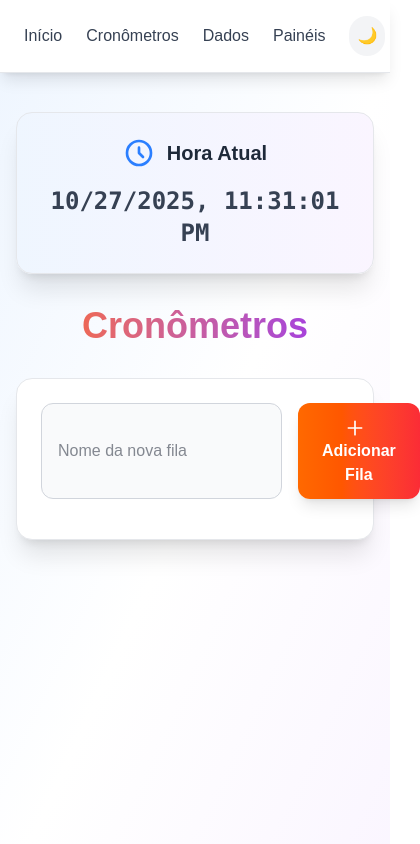
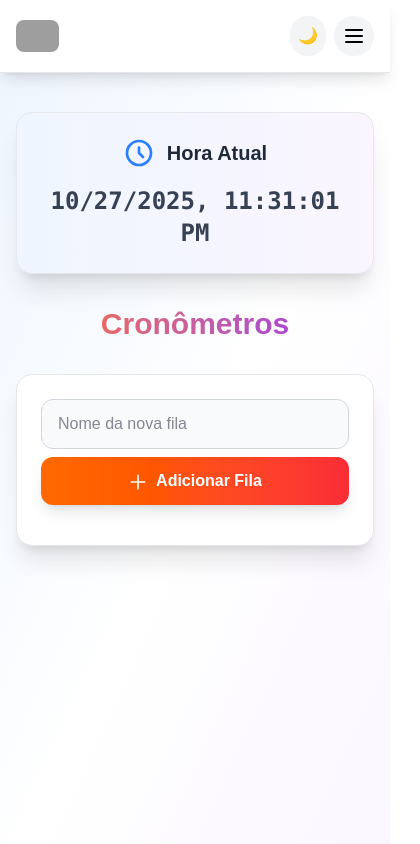
Before and after one commit to BernardoBrugg/P02, a Next.js app: page /chronometers in a window 390 px wide. Shown: the top 844 px of the page, 420 px wide, since content can reach past the window. Built offline with nearby package versions, Linux system fonts and the light colour scheme; grey boxes are pictures that could not be loaded.

Commit message:
mobile fit

```diff
--- a/src/app/chronometers/page.tsx
+++ b/src/app/chronometers/page.tsx
@@ -85,7 +85,7 @@ export default function Chronometers() {
         <div className="animate-fade-in">
           <TimestampCard />
         </div>
-        <h1 className="text-4xl font-bold text-transparent bg-clip-text bg-gradient-to-r from-orange-500 to-purple-600 mb-8 text-center animate-slide-in-left">
+        <h1 className="text-3xl sm:text-4xl font-bold text-transparent bg-clip-text bg-gradient-to-r from-orange-500 to-purple-600 mb-8 text-center animate-slide-in-left">
           Cronômetros
         </h1>
         <div
@@ -93,7 +93,7 @@ export default function Chronometers() {
           style={{ animationDelay: "0.2s" }}
         >
           <div className="bg-white dark:bg-gray-800 border border-gray-200 dark:border-gray-700 p-6 rounded-2xl shadow-xl hover:shadow-2xl transition-all duration-500">
-            <div className="flex space-x-4 mb-4">
+            <div className="flex flex-col sm:flex-row space-y-2 sm:space-y-0 sm:space-x-4 mb-4">
               <input
                 type="text"
                 value={newQueue}
--- a/src/app/dashboards/page.tsx
+++ b/src/app/dashboards/page.tsx
@@ -123,7 +123,7 @@ export default function Dashboards() {
   return (
     <div className="min-h-screen bg-gradient-to-br from-blue-50 via-white to-purple-50 dark:from-gray-900 dark:via-gray-800 dark:to-purple-900 py-12 px-4 sm:px-6 lg:px-8">
       <div className="max-w-6xl mx-auto">
-        <h1 className="text-4xl font-bold text-transparent bg-clip-text bg-gradient-to-r from-orange-500 to-purple-600 mb-8 text-center animate-fade-in">
+        <h1 className="text-3xl sm:text-4xl font-bold text-transparent bg-clip-text bg-gradient-to-r from-orange-500 to-purple-600 mb-8 text-center animate-fade-in">
           Painéis de Desempenho
         </h1>
 
--- a/src/app/data/page.tsx
+++ b/src/app/data/page.tsx
@@ -60,7 +60,7 @@ export default function Data() {
   return (
     <div className="min-h-screen bg-gradient-to-br from-blue-50 via-white to-purple-50 dark:from-gray-900 dark:via-gray-800 dark:to-purple-900 py-12 px-4 sm:px-6 lg:px-8">
       <div className="max-w-6xl mx-auto">
-        <h1 className="text-4xl font-bold text-transparent bg-clip-text bg-gradient-to-r from-orange-500 to-purple-600 mb-8 text-center animate-fade-in">
+        <h1 className="text-3xl sm:text-4xl font-bold text-transparent bg-clip-text bg-gradient-to-r from-orange-500 to-purple-600 mb-8 text-center animate-fade-in">
           Dados
         </h1>
         <div className="mb-8 text-center animate-slide-in-left">
--- a/src/app/page.tsx
+++ b/src/app/page.tsx
@@ -10,15 +10,15 @@ export default function Home() {
             alt="Logo do Aplicativo de Teoria de Filas"
             className="h-28 w-auto mx-auto mb-4 animate-fade-in rounded-2xl shadow-2xl ring-4 ring-orange-500/20 hover:scale-105 transition-transform duration-300"
           />
-          <h1 className="text-6xl font-extrabold text-transparent bg-clip-text bg-gradient-to-r from-orange-500 to-purple-600 mb-6 animate-fade-in">
+          <h1 className="text-4xl sm:text-6xl font-extrabold text-transparent bg-clip-text bg-gradient-to-r from-orange-500 to-purple-600 mb-6 animate-fade-in">
             Aplicativo de Teoria de Filas
           </h1>
-          <p className="text-xl text-gray-600 dark:text-gray-300 mb-8 max-w-3xl mx-auto leading-relaxed">
+          <p className="text-lg sm:text-xl text-gray-600 dark:text-gray-300 mb-8 max-w-3xl mx-auto leading-relaxed">
             Analise sistemas de filas medindo tempos de chegada, visualizando
             dados e explorando painéis com gráficos e métricas importantes.
             Mergulhe no mundo da teoria de filas com precisão e elegância.
           </p>
-          <div className="flex justify-center space-x-4">
+          <div className="flex flex-col sm:flex-row justify-center space-y-4 sm:space-y-0 sm:space-x-4">
             <Link
               href="/chronometers"
               className="bg-gradient-to-r from-orange-500 to-red-500 text-white px-8 py-3 rounded-full font-semibold hover:from-orange-600 hover:to-red-600 transition-all duration-300 transform hover:scale-105 shadow-lg"
--- a/src/components/Chronometer.tsx
+++ b/src/components/Chronometer.tsx
@@ -126,18 +126,16 @@ export function Chronometer({
             {pendingClients.length}
           </span>
         </div>
-        {pendingClients.length > 0 && (
         <div className="flex justify-between items-center">
           <span className="text-gray-600 dark:text-gray-400 font-medium">
             Espera Atual:
           </span>
           <span className="text-xl font-mono text-orange-500 font-bold">
-              {formatTime(currentWait)}
+            {pendingClients.length > 0 ? formatTime(currentWait) : '--'}
           </span>
         </div>
-        )}
       </div>
-      <div className="flex space-x-4 justify-center">
+      <div className="flex flex-col sm:flex-row space-y-2 sm:space-y-0 sm:space-x-4 justify-center">
         <button
           onClick={arriving}
           disabled={pendingClients.length > 0}
--- a/src/components/Nav.tsx
+++ b/src/components/Nav.tsx
@@ -3,26 +3,29 @@
 import Link from "next/link";
 import Image from "next/image";
 import { useTheme } from "next-themes";
+import { useState } from "react";
 
 export function Nav() {
   const { theme, setTheme } = useTheme();
+  const [isMenuOpen, setIsMenuOpen] = useState(false);
 
   return (
     <nav className="fixed top-0 left-0 right-0 z-50 bg-white dark:bg-gray-900 border-b border-gray-200 dark:border-gray-800 shadow-lg">
-      <div className="container mx-auto flex justify-between items-center px-6 py-4">
+      <div className="container mx-auto flex justify-between items-center px-4 py-4">
         <Link
           href="/"
           className="hover:scale-105 transition-transform duration-300"
+          onClick={() => setIsMenuOpen(false)}
         >
           <Image
             src="/cronAppLogo.png"
             alt="Aplicativo de Teoria de Filas"
             width={40}
             height={40}
-            className="h-10 w-auto rounded-lg"
+            className="h-8 w-auto rounded-lg sm:h-10"
           />
         </Link>
-        <div className="flex items-center space-x-6">
+        <div className="hidden md:flex items-center space-x-6">
           <Link
             href="/"
             className="text-gray-700 dark:text-gray-300 hover:text-orange-500 dark:hover:text-purple-400 transition-colors duration-300 font-medium relative group"
@@ -59,7 +62,72 @@ export function Nav() {
             {theme === "light" ? "🌙" : "☀️"}
           </button>
         </div>
+        <div className="md:hidden flex items-center space-x-2">
+          <button
+            onClick={() => setTheme(theme === "light" ? "dark" : "light")}
+            className="p-2 rounded-full bg-gray-100 dark:bg-gray-800 hover:bg-gray-200 dark:hover:bg-gray-700 transition-colors duration-300"
+            suppressHydrationWarning
+          >
+            {theme === "light" ? "🌙" : "☀️"}
+          </button>
+          <button
+            onClick={() => setIsMenuOpen(!isMenuOpen)}
+            className="p-2 rounded-full bg-gray-100 dark:bg-gray-800 hover:bg-gray-200 dark:hover:bg-gray-700 transition-colors duration-300"
+          >
+            <svg
+              className="w-6 h-6"
+              fill="none"
+              stroke="currentColor"
+              viewBox="0 0 24 24"
+            >
+              <path
+                strokeLinecap="round"
+                strokeLinejoin="round"
+                strokeWidth={2}
+                d={
+                  isMenuOpen
+                    ? "M6 18L18 6M6 6l12 12"
+                    : "M4 6h16M4 12h16M4 18h16"
+                }
+              />
+            </svg>
+          </button>
+        </div>
       </div>
+      {isMenuOpen && (
+        <div className="md:hidden absolute top-full left-0 right-0 bg-white dark:bg-gray-900 border-t border-gray-200 dark:border-gray-800 shadow-lg">
+          <div className="px-4 py-4 space-y-4">
+            <Link
+              href="/"
+              className="block text-gray-700 dark:text-gray-300 hover:text-orange-500 dark:hover:text-purple-400 transition-colors duration-300 font-medium"
+              onClick={() => setIsMenuOpen(false)}
+            >
+              Início
+            </Link>
+            <Link
+              href="/chronometers"
+              className="block text-gray-700 dark:text-gray-300 hover:text-orange-500 dark:hover:text-purple-400 transition-colors duration-300 font-medium"
+              onClick={() => setIsMenuOpen(false)}
+            >
+              Cronômetros
+            </Link>
+            <Link
+              href="/data"
+              className="block text-gray-700 dark:text-gray-300 hover:text-orange-500 dark:hover:text-purple-400 transition-colors duration-300 font-medium"
+              onClick={() => setIsMenuOpen(false)}
+            >
+              Dados
+            </Link>
+            <Link
+              href="/dashboards"
+              className="block text-gray-700 dark:text-gray-300 hover:text-orange-500 dark:hover:text-purple-400 transition-colors duration-300 font-medium"
+              onClick={() => setIsMenuOpen(false)}
+            >
+              Painéis
+            </Link>
+          </div>
+        </div>
+      )}
     </nav>
   );
 }
```
Lines whose indentation alone changed are shown as unchanged.
